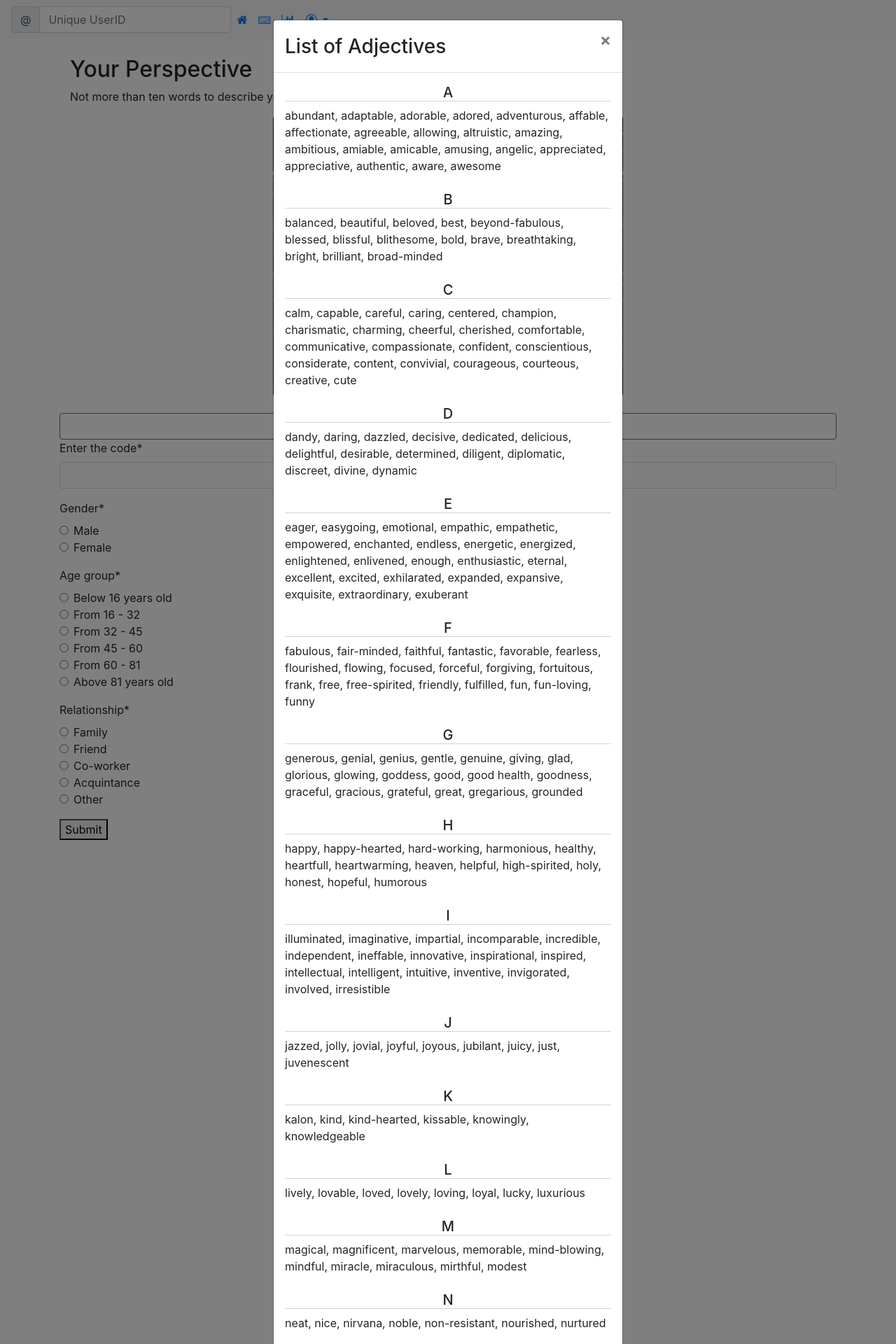
After one commit to mingyyy/tenwords, a Django app: page /opinion/ in a window 1280 px wide, after a click on "Positive Word List". The commit adds this page. Shown: the top 1920 px of the page at 70% size. Run offline with Django 3.2, Linux system fonts and the light colour scheme; some libraries are stand-ins or nearby versions.

Commit message:
Update css and opinion html

```diff
--- a/core/urls.py
+++ b/core/urls.py
@@ -1,10 +1,11 @@
 
 from django.urls import path
-from core.views import home, result
+from core.views import home, result, opinion
 
 app_name = 'core'
 
 urlpatterns = [
     path('', home, name='home'),
+    path('opinion/', opinion, name='opinion'),
     path('result/', result, name='result'),
 ]
--- a/core/views.py
+++ b/core/views.py
@@ -4,8 +4,12 @@ from .forms import InputForm
 from django.contrib import messages
 from .volcab import word_list
 
-# Create your views here.
+
 def home(request):
+    return render(request, 'core/home.html')
+
+
+def opinion(request):
     if request.method == "POST":
         form = InputForm(request.POST)
         # check if the code is related to a user
@@ -25,10 +29,10 @@ def home(request):
         form = InputForm()
 
     context = {'form': form, 'word_list': word_list}
-    return render(request, 'core/home.html', context)
+    return render(request, 'core/opinion.html', context)
 
 
 def result(request):
     results = Responder.objects.all()
-    context = {'results':results}
+    context = {'results': results}
     return render(request, 'core/result.html', context)
--- a/static/css/main.css
+++ b/static/css/main.css
@@ -1,6 +1,14 @@
+h1 {
+    font: 6px futura, blue;
+}
+
+ul.nada {
+  list-style-type: none;
+  margin: 0;
+  padding: 0;
+}
+
 #list_title {
     text-align: center;
-    color: red;
-    background-color: lightblue;
     border-bottom: 1px solid lightgrey;
 }
--- a/templates/core/base.html
+++ b/templates/core/base.html
@@ -2,24 +2,23 @@
 <html lang="en">
 <head>
     <meta charset="UTF-8">
-    <meta name="viewport" content="width=device-width, initial-scale=1">
-    <title>10 words</title>
-
-        <!-- Latest compiled and minified CSS -->
-    <link rel="stylesheet" href="https://maxcdn.bootstrapcdn.com/bootstrap/4.3.1/css/bootstrap.min.css">
-
-    <!-- jQuery library -->
-    <script src="https://ajax.googleapis.com/ajax/libs/jquery/3.3.1/jquery.min.js"></script>
-
-    <!-- Popper JS -->
-    <script src="https://cdnjs.cloudflare.com/ajax/libs/popper.js/1.14.7/umd/popper.min.js"></script>
-
-    <!-- Latest compiled JavaScript -->
-    <script src="https://maxcdn.bootstrapcdn.com/bootstrap/4.3.1/js/bootstrap.min.js"></script>
+    <meta name="viewport" content="width=device-width, initial-scale=1, shrink-to-fit=no">
+    <title>Ten words</title>
 
     {% load static %}
     <link rel="stylesheet" type="text/css" href="{% static 'css/main.css' %}">
     <link rel="shortcut icon" href="{% static 'pic/favicon.ico' %}">
+
+        <!-- Latest compiled and minified CSS -->
+    <link rel="stylesheet" href="https://maxcdn.bootstrapcdn.com/bootstrap/4.3.1/css/bootstrap.min.css">
+    <!-- jQuery library -->
+    <script src="https://ajax.googleapis.com/ajax/libs/jquery/3.3.1/jquery.min.js"></script>
+    <!-- Popper JS -->
+    <script src="https://cdnjs.cloudflare.com/ajax/libs/popper.js/1.14.7/umd/popper.min.js"></script>
+    <!-- Latest compiled JavaScript -->
+    <script src="https://maxcdn.bootstrapcdn.com/bootstrap/4.3.1/js/bootstrap.min.js"></script>
+
+   <link rel="stylesheet" href="https://maxcdn.bootstrapcdn.com/font-awesome/4.7.0/css/font-awesome.min.css">
 
 </head>
 <body>
@@ -37,10 +36,13 @@
       <!-- Links -->
       <ul class="navbar-nav">
         <li class="nav-item">
-          <a class="nav-link" href="{% url 'core:home' %}">Home</a>
+          <a class="nav-link" href="{% url 'core:home' %}"><i class="fa fa-home"></i></a>
         </li>
         <li class="nav-item">
-          <a class="nav-link" href="{% url 'core:result' %}">Result</a>
+          <a class="nav-link" href="{% url 'core:opinion' %}"><i class="fa fa-keyboard-o"></i></a>
+        </li>
+        <li class="nav-item">
+          <a class="nav-link" href="{% url 'core:result' %}"><i class="fa fa-bar-chart"></i></a>
         </li>
         <!-- Dropdown -->
         <li class="nav-item dropdown ">
@@ -56,7 +58,7 @@
               </div>
           {% else %}
           <a class="nav-link dropdown-toggle" href="#" id="navbardrop2" data-toggle="dropdown">
-            User
+            <i class="fa fa-user-circle-o"></i>
           </a>
               <div class="dropdown-menu">
                 <a class="dropdown-item" href="{% url 'user:register' %}">Register</a>
--- /dev/null
+++ b/templates/core/opinion.html
@@ -0,0 +1,64 @@
+{% extends 'core/base.html' %}
+{% load crispy_forms_tags %}
+{% load static %}
+{% block content %}
+
+<div class="container">
+  <h2>Your Perspective</h2>
+  <p>Not more than ten words to describe your perspective</p>
+  <img src="{% static 'pic/perspective.jpg' %}" class="mx-auto d-block rounded" alt="perspective" width="500" height="400">
+</div>
+
+<br>
+<!--<div class="container">-->
+  <!-- Button to Open the Modal -->
+  <button type="button" class="btn btn-outline-secondary btn-block" data-toggle="modal" data-target="#myModal">
+    Positive Word List
+  </button>
+
+  <!-- The Modal -->
+  <div class="modal" id="myModal">
+    <div class="modal-dialog">
+      <div class="modal-content">
+
+
+        <div class="modal-header">
+          <h3 class="modal-title">List of Adjectives</h3>
+          <button type="button" class="close" data-dismiss="modal">&times;</button>
+        </div>
+
+        <!-- Modal body -->
+        <div class="modal-body">
+            <ul class="nada">
+                {% for key, value in word_list.items %}
+                    <li>
+                        <h5 id="list_title">
+                            {{ key }}
+                        </h5>
+                        {{ value }}
+                    </li>
+                    <br>
+                {% endfor %}
+            </ul>
+        </div>
+
+        <!-- Modal footer -->
+        <div class="modal-footer">
+          <button type="button" class="btn btn-danger" data-dismiss="modal">Close</button>
+        </div>
+
+      </div>
+    </div>
+  </div>
+
+<!--</div>-->
+
+
+<form method="post" class="uniForm" >
+    {% csrf_token %}
+    {{ form|crispy }}
+    <button type="submit">Submit</button>
+</form>
+
+<br><br>
+{% endblock %}
--- a/tenwords/urls.py
+++ b/tenwords/urls.py
@@ -13,7 +13,6 @@ Including another URLconf
     1. Import the include() function: from django.urls import include, path
     2. Add a URL to urlpatterns:  path('blog/', include('blog.urls'))
 """
-from django.conf import settings
 from django.contrib import admin
 from django.urls import path, include
 from django.conf.urls.static import static
```
Also changed, not shown: templates/core/home.html (+0 -49 lines), tenwords/settings.py (+8 -4 lines), static/pic/alphabet.jpg (added), static/pic/chart.jpg (added), static/pic/perspective.jpg (added), static/pic/words.jpg (added).
